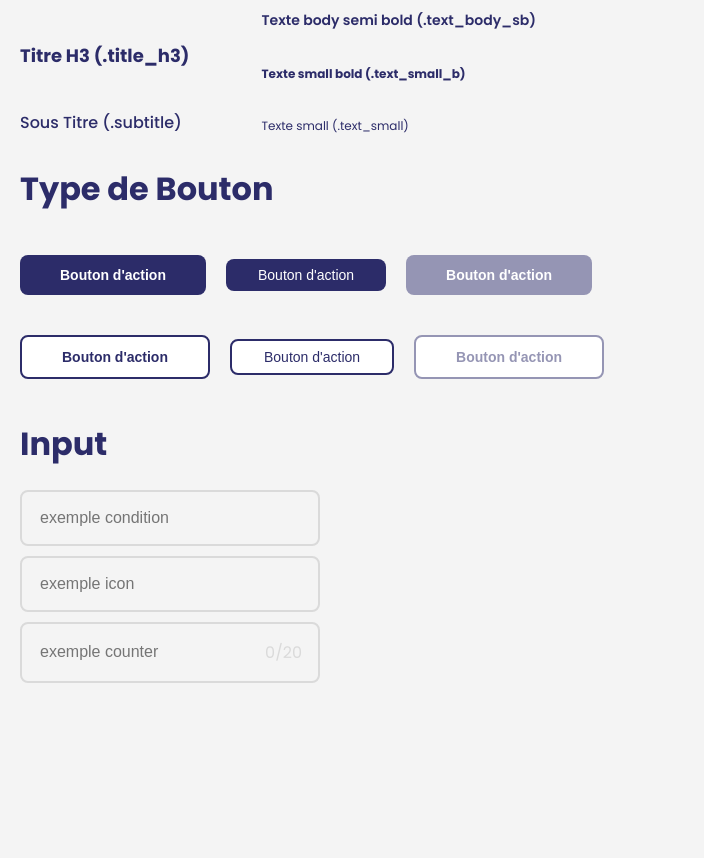
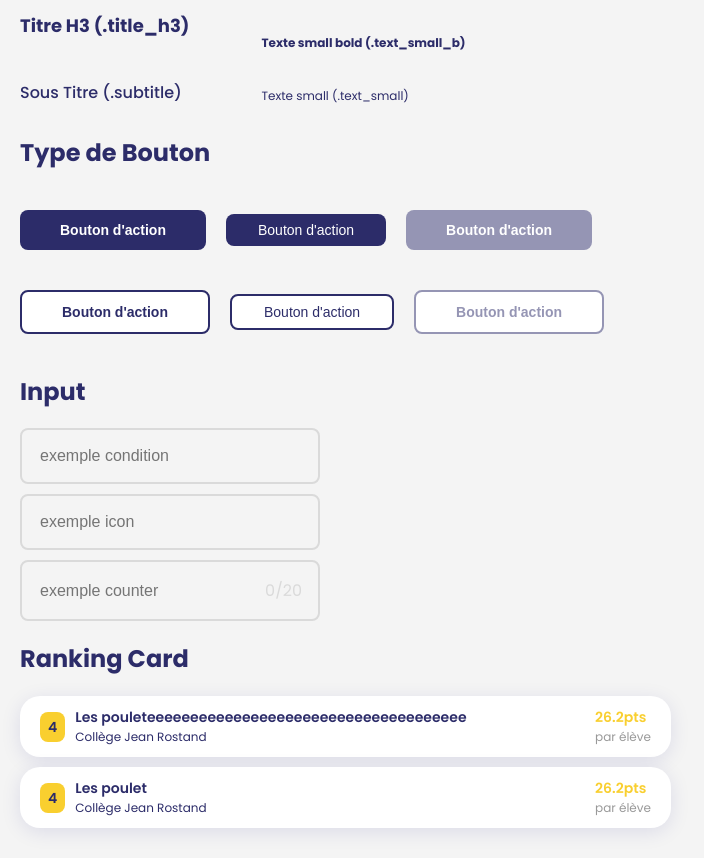
Before and after one commit to Ma-Petite-Planete/ma-petite-librairie, a React (Vite) app: page / in a window 1280 px wide. Shown: the part 842-1700 px from the top of the page, without its empty margins (0-704 px from the left). Before the commit the page ends 1555 px from the top, so only its background shows below. Built offline with nearby package versions, Linux system fonts and the light colour scheme.

Commit message:
ranking card widget (#4)
* ranking card widget

* fix example

* fix url svg issue

* fix bg

* add lint issue

* add dist

* test deploy

* test deploy

* *finish test deploy

* add line-height

* add dist

```diff
--- a/src/App.tsx
+++ b/src/App.tsx
@@ -6,19 +6,21 @@ import React from 'react';
 import yellowLogo from './ressources/logo/yellow_logo_blue_text.svg';
 import whiteLogo from './ressources/logo/white_logo_white_text.svg';
 import logoOnly from './ressources/logo/logo_only_yellow.svg';
+import MppRankingCard from './components/MppRankingCard/MppRankingCard';
+import { ScoColors } from './utils/Mppcolors';
 
 function App() {
   return (
     <div className="main_background">
-      <h1>Logo</h1>
+      <h2>Logo</h2>
       <div style={{ display: 'flex', flexDirection: 'column' }}>
         <img src={yellowLogo} alt="" style={{ width: '460px' }} />
         <img src={whiteLogo} alt="" style={{ width: '460px' }} />
         <img src={logoOnly} alt="" style={{ width: '150px' }} />
       </div>
-      <h1>Type de Texte</h1>
+      <h2>Type de Texte</h2>
       <MppTextStyle />
-      <h1>Type de Bouton</h1>
+      <h2>Type de Bouton</h2>
       <div className="button_background">
         <MppButton
           title="Bouton d'action"
@@ -65,8 +67,29 @@ function App() {
           buttonType={ButtonType.secondaryLarge}
         />
       </div>
-      <h1>Input</h1>
+      <h2>Input</h2>
       <InputDemo />
+      <h2>Ranking Card</h2>
+      <div style={{ width: '651px' }}>
+        <MppRankingCard
+          title={'Les pouleteeeeeeeeeeeeeeeeeeeeeeeeeeeeeeeeeeeee'}
+          subtitle={'Collège Jean Rostand'}
+          ranking={4}
+          points={'26.2pts'}
+          subPointsText={'par élève'}
+          pointsColor={ScoColors.mainYellow}
+          rankingColorBackground={ScoColors.mainYellow}
+        />
+        <MppRankingCard
+          title={'Les poulet'}
+          subtitle={'Collège Jean Rostand'}
+          ranking={4}
+          points={'26.2pts'}
+          subPointsText={'par élève'}
+          pointsColor={ScoColors.mainYellow}
+          rankingColorBackground={ScoColors.mainYellow}
+        />
+      </div>
     </div>
   );
 }
--- a/src/components/MppInputText/MppInputText.tsx
+++ b/src/components/MppInputText/MppInputText.tsx
@@ -12,7 +12,7 @@ interface MppInputTextProps {
   iconUrl?: string;
   needCounter?: boolean;
   maxCharacteres?: number;
-  validationConditions?: ValidationCondition[];
+  validationConditions?: Array<ValidationCondition>;
   onChange: (value: string, hasError: boolean) => void;
   onClickIcon?: (value: string) => void;
 }
@@ -111,7 +111,7 @@ const MppInputText: React.FC<MppInputTextProps> = ({
   const [isFocused, setIsFocused] = useState(false);
   const [isFirstEntry, setIsFirstEntry] = useState(true);
   const [inputValue, setInputValue] = useState(value);
-  const [errorMessages, setErrorMessages] = useState<string[]>([]);
+  const [errorMessages, setErrorMessages] = useState<Array<string>>([]);
 
   useEffect(() => {
     setInputValue(value);
--- /dev/null
+++ b/src/components/MppRankingCard/MppRankingCard.tsx
@@ -0,0 +1,60 @@
+import React from 'react';
+import './mpp_ranking_card.css';
+
+interface MppRankingCardProps {
+  title: string;
+  subtitle: string;
+  ranking: number;
+  points: string;
+  subPointsText?: string;
+  pointsColor: string;
+  rankingColorBackground: string;
+}
+
+/**
+* @example
+*  <MppRankingCard
+        title={'Les poulet'}
+        subtitle={'Collège Jean Rostand'}
+        ranking={4}
+        points={'26.2pts'}
+        subPointsText={'par élève'}
+        pointsColor={ScoColors.mainYellow}
+        rankingColorBackground={ScoColors.mainYellow}
+      />
+*/
+
+const MppRankingCard: React.FC<MppRankingCardProps> = ({
+  title,
+  subtitle,
+  ranking,
+  points,
+  subPointsText,
+  pointsColor,
+  rankingColorBackground,
+}) => {
+  return (
+    <div className="ranking_card_background ">
+      <div className="flex_row">
+        <p
+          className="text_body_sb ranking_background"
+          style={{ backgroundColor: `${rankingColorBackground}` }}
+        >
+          {ranking}
+        </p>
+        <div className="content_background">
+          <p className="text_body_sb">{title}</p>
+          <p className="text_small">{subtitle}</p>
+        </div>
+      </div>
+      <div className="points_background">
+        <p className="text_body_sb" style={{ color: `${pointsColor}` }}>
+          {points}
+        </p>
+        <p className="sub_point_text text_small">{subPointsText}</p>
+      </div>
+    </div>
+  );
+};
+
+export default MppRankingCard;
--- /dev/null
+++ b/src/components/MppRankingCard/mpp_ranking_card.css
@@ -0,0 +1,31 @@
+.ranking_card_background {
+  display: flex;
+  flex-direction: row;
+  justify-content: space-between;
+  align-items: center;
+  padding: 11px 20px;
+  background-color: var(--white);
+  border-radius: 20px;
+  box-shadow: 0px 4px 20px var(--shadow_color);
+  margin-bottom: 10px;
+}
+
+.ranking_background {
+  border-radius: var(--standard_border_radius);
+  padding: 8px;
+  line-height: 1;
+}
+
+.flex_row {
+  display: flex;
+  flex-direction: row;
+  align-items: center;
+}
+
+.content_background {
+  margin-left: 10px;
+}
+
+.sub_point_text {
+  color: var(--dark_grey);
+}
--- a/src/index.ts
+++ b/src/index.ts
@@ -6,3 +6,4 @@ export { MppButton, ButtonType } from './components/MppButton';
 export { default as MppInputText } from './components/MppInputText/MppInputText';
 export { ScoColors } from './utils/Mppcolors';
 export { scoYellowLogo, scoWhiteLogo, scoLogoOnly };
+export { default as MppRankingCard } from './components/MppRankingCard/MppRankingCard';
--- a/src/mppStyle.css
+++ b/src/mppStyle.css
@@ -36,6 +36,7 @@
   --utility_yellow: #e3ba1a;
   --utility_green: #21be8b;
   --green_background: #eefaf7;
+  --shadow_color: #0303841a;
   --gradient_peps: linear-gradient(to right, #b42ff5, #cfeef4);
   --gradient_peps_reverse: linear-gradient(to left, #b42ff5, #cfeef4);
   --standard_border_radius: 8px;
```
Also changed, not shown: 4 other files (tests, documents, lock files or other folders).
